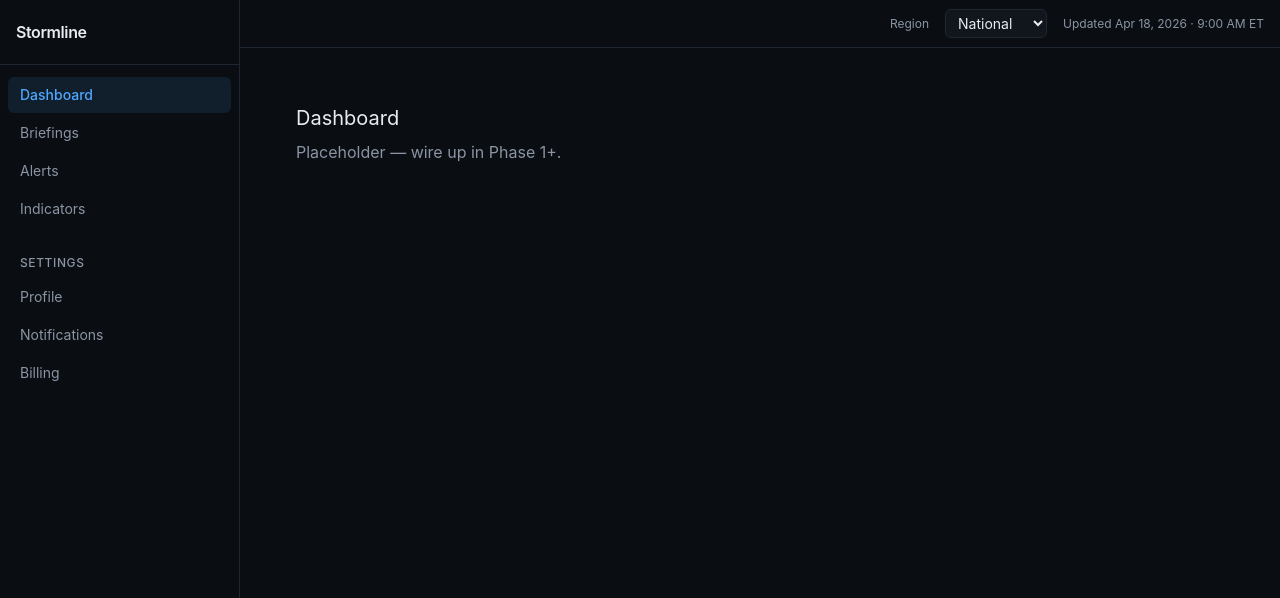
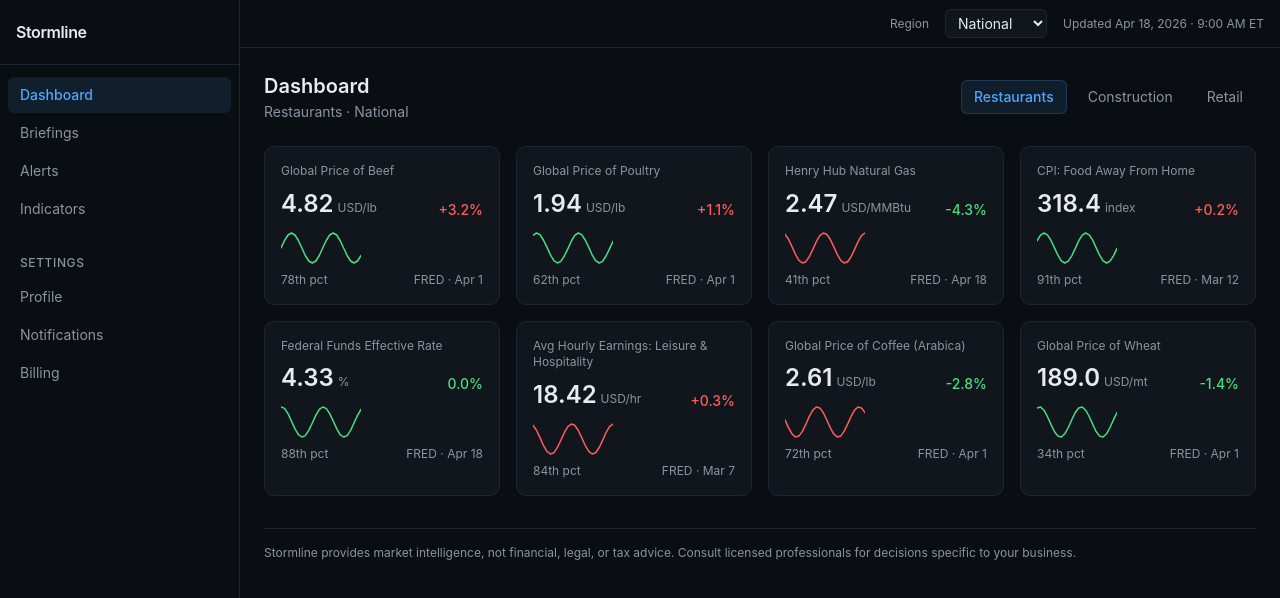
Before and after one commit to Dexterity-PA/Stormline, a Next.js app: page /app in a window 1280 px wide. Shown: the top 598 px of the page. Built offline with nearby package versions, Linux system fonts and the light colour scheme.

Commit message:
feat: dashboard page with mock tile data

```diff
--- a/app/app/page.tsx
+++ b/app/app/page.tsx
@@ -1,8 +1,371 @@
-export default function Page() {
-  return (
-    <main className="p-8">
-      <h1 className="text-xl font-display">Dashboard</h1>
-      <p className="text-fg-muted mt-2">Placeholder — wire up in Phase 1+.</p>
-    </main>
+import Link from 'next/link';
+import { TileGrid } from '@/components/dashboard/TileGrid';
+import type { TileData } from '@/components/dashboard/Tile';
+
+type Industry = 'restaurant' | 'construction' | 'retail';
+
+// Deterministic sine-wave mock series — stable across renders, no Math.random()
+function mockSeries(base: number, length = 24, amp = 0.06, phase = 0): number[] {
+  return Array.from({ length }, (_, i) =>
+    +(base * (1 + amp * Math.sin((i / length) * Math.PI * 4 + phase))).toFixed(3),
   );
 }
+
+const MOCK_TILES: Record<Industry, TileData[]> = {
+  restaurant: [
+    {
+      code: 'FRED:PBEEFUSDM',
+      label: 'Global Price of Beef',
+      value: '4.82',
+      unit: 'USD/lb',
+      deltaPercent: 3.2,
+      deltaType: 'cost',
+      percentile: 78,
+      source: 'FRED',
+      lastUpdated: 'Apr 1',
+      series: mockSeries(4.82, 24, 0.08, 0),
+    },
+    {
+      code: 'FRED:PPOULTUSDM',
+      label: 'Global Price of Poultry',
+      value: '1.94',
+      unit: 'USD/lb',
+      deltaPercent: 1.1,
+      deltaType: 'cost',
+      percentile: 62,
+      source: 'FRED',
+      lastUpdated: 'Apr 1',
+      series: mockSeries(1.94, 24, 0.05, 1),
+    },
+    {
+      code: 'FRED:DHHNGSP',
+      label: 'Henry Hub Natural Gas',
+      value: '2.47',
+      unit: 'USD/MMBtu',
+      deltaPercent: -4.3,
+      deltaType: 'cost',
+      percentile: 41,
+      source: 'FRED',
+      lastUpdated: 'Apr 18',
+      series: mockSeries(2.47, 24, 0.12, 2),
+    },
+    {
+      code: 'FRED:CUSR0000SEFV',
+      label: 'CPI: Food Away From Home',
+      value: '318.4',
+      unit: 'index',
+      deltaPercent: 0.2,
+      deltaType: 'cost',
+      percentile: 91,
+      source: 'FRED',
+      lastUpdated: 'Mar 12',
+      series: mockSeries(318.4, 24, 0.02, 0.5),
+    },
+    {
+      code: 'FRED:DFF',
+      label: 'Federal Funds Effective Rate',
+      value: '4.33',
+      unit: '%',
+      deltaPercent: 0,
+      deltaType: 'cost',
+      percentile: 88,
+      source: 'FRED',
+      lastUpdated: 'Apr 18',
+      series: mockSeries(4.33, 24, 0.01, 1.5),
+    },
+    {
+      code: 'FRED:CES7000000008',
+      label: 'Avg Hourly Earnings: Leisure & Hospitality',
+      value: '18.42',
+      unit: 'USD/hr',
+      deltaPercent: 0.3,
+      deltaType: 'cost',
+      percentile: 84,
+      source: 'FRED',
+      lastUpdated: 'Mar 7',
+      series: mockSeries(18.42, 24, 0.03, 2),
+    },
+    {
+      code: 'FRED:PCOFFOTMUSDM',
+      label: 'Global Price of Coffee (Arabica)',
+      value: '2.61',
+      unit: 'USD/lb',
+      deltaPercent: -2.8,
+      deltaType: 'cost',
+      percentile: 72,
+      source: 'FRED',
+      lastUpdated: 'Apr 1',
+      series: mockSeries(2.61, 24, 0.1, 3),
+    },
+    {
+      code: 'FRED:PWHEAMTUSDM',
+      label: 'Global Price of Wheat',
+      value: '189.0',
+      unit: 'USD/mt',
+      deltaPercent: -1.4,
+      deltaType: 'cost',
+      percentile: 34,
+      source: 'FRED',
+      lastUpdated: 'Apr 1',
+      series: mockSeries(189, 24, 0.09, 1.2),
+    },
+  ],
+  construction: [
+    {
+      code: 'FRED:WPU081',
+      label: 'PPI: Lumber and Wood Products',
+      value: '384.2',
+      unit: 'index',
+      deltaPercent: -2.1,
+      deltaType: 'cost',
+      percentile: 51,
+      source: 'FRED',
+      lastUpdated: 'Mar 14',
+      series: mockSeries(384.2, 24, 0.09, 0),
+    },
+    {
+      code: 'FRED:WPU1017',
+      label: 'PPI: Steel Mill Products',
+      value: '312.8',
+      unit: 'index',
+      deltaPercent: 1.8,
+      deltaType: 'cost',
+      percentile: 64,
+      source: 'FRED',
+      lastUpdated: 'Mar 14',
+      series: mockSeries(312.8, 24, 0.07, 1),
+    },
+    {
+      code: 'FRED:PCOPPUSDM',
+      label: 'Global Price of Copper',
+      value: '9240',
+      unit: 'USD/mt',
+      deltaPercent: 2.4,
+      deltaType: 'cost',
+      percentile: 73,
+      source: 'FRED',
+      lastUpdated: 'Apr 1',
+      series: mockSeries(9240, 24, 0.08, 2),
+    },
+    {
+      code: 'FRED:HOUST',
+      label: 'Housing Starts: Total',
+      value: '1,321',
+      unit: 'k units SAAR',
+      deltaPercent: -3.8,
+      deltaType: 'demand',
+      percentile: 44,
+      source: 'FRED',
+      lastUpdated: 'Mar 18',
+      series: mockSeries(1321, 24, 0.1, 0.5),
+    },
+    {
+      code: 'FRED:MORTGAGE30US',
+      label: '30-Year Fixed Mortgage Rate',
+      value: '6.82',
+      unit: '%',
+      deltaPercent: -0.1,
+      deltaType: 'cost',
+      percentile: 81,
+      source: 'FRED',
+      lastUpdated: 'Apr 10',
+      series: mockSeries(6.82, 24, 0.04, 1.5),
+    },
+    {
+      code: 'FRED:CES2000000008',
+      label: 'Avg Hourly Earnings: Construction',
+      value: '37.84',
+      unit: 'USD/hr',
+      deltaPercent: 0.4,
+      deltaType: 'cost',
+      percentile: 76,
+      source: 'FRED',
+      lastUpdated: 'Mar 7',
+      series: mockSeries(37.84, 24, 0.025, 2),
+    },
+    {
+      code: 'FRED:TTLCONS',
+      label: 'Total Construction Spending',
+      value: '2,148',
+      unit: 'USD B SAAR',
+      deltaPercent: 0.8,
+      deltaType: 'demand',
+      percentile: 67,
+      source: 'FRED',
+      lastUpdated: 'Mar 3',
+      series: mockSeries(2148, 24, 0.04, 3),
+    },
+    {
+      code: 'FRED:PERMIT',
+      label: 'New Housing Permits',
+      value: '1,467',
+      unit: 'k units SAAR',
+      deltaPercent: 1.2,
+      deltaType: 'demand',
+      percentile: 58,
+      source: 'FRED',
+      lastUpdated: 'Mar 18',
+      series: mockSeries(1467, 24, 0.08, 1.2),
+    },
+  ],
+  retail: [
+    {
+      code: 'FRED:RSAFS',
+      label: 'Advance Retail Sales',
+      value: '724.2',
+      unit: 'USD B',
+      deltaPercent: 0.6,
+      deltaType: 'demand',
+      percentile: 72,
+      source: 'FRED',
+      lastUpdated: 'Apr 16',
+      series: mockSeries(724.2, 24, 0.04, 0),
+    },
+    {
+      code: 'FRED:UMCSENT',
+      label: 'Consumer Sentiment (U. Mich)',
+      value: '64.7',
+      unit: 'index',
+      deltaPercent: -4.2,
+      deltaType: 'demand',
+      percentile: 28,
+      source: 'FRED',
+      lastUpdated: 'Apr 11',
+      series: mockSeries(64.7, 24, 0.12, 1),
+    },
+    {
+      code: 'FRED:PSAVERT',
+      label: 'Personal Saving Rate',
+      value: '3.9',
+      unit: '%',
+      deltaPercent: -0.3,
+      deltaType: 'demand',
+      percentile: 22,
+      source: 'FRED',
+      lastUpdated: 'Mar 28',
+      series: mockSeries(3.9, 24, 0.15, 2),
+    },
+    {
+      code: 'FRED:DSPIC96',
+      label: 'Real Disposable Personal Income',
+      value: '17,842',
+      unit: 'USD B chained',
+      deltaPercent: 0.2,
+      deltaType: 'demand',
+      percentile: 61,
+      source: 'FRED',
+      lastUpdated: 'Mar 28',
+      series: mockSeries(17842, 24, 0.03, 0.5),
+    },
+    {
+      code: 'FRED:UNRATE',
+      label: 'Unemployment Rate',
+      value: '4.2',
+      unit: '%',
+      deltaPercent: 0.1,
+      deltaType: 'demand',
+      percentile: 54,
+      source: 'FRED',
+      lastUpdated: 'Apr 4',
+      series: mockSeries(4.2, 24, 0.06, 1.5),
+    },
+    {
+      code: 'FRED:TOTALSL',
+      label: 'Total Consumer Credit',
+      value: '5,107',
+      unit: 'USD B',
+      deltaPercent: 0.4,
+      deltaType: 'cost',
+      percentile: 79,
+      source: 'FRED',
+      lastUpdated: 'Mar 7',
+      series: mockSeries(5107, 24, 0.03, 2),
+    },
+    {
+      code: 'FRED:PCOTTINDUSDM',
+      label: 'Global Price of Cotton',
+      value: '74.8',
+      unit: '¢/lb',
+      deltaPercent: -1.6,
+      deltaType: 'cost',
+      percentile: 47,
+      source: 'FRED',
+      lastUpdated: 'Apr 1',
+      series: mockSeries(74.8, 24, 0.07, 3),
+    },
+    {
+      code: 'FRED:CPIAUCSL',
+      label: 'CPI All Urban Consumers',
+      value: '314.7',
+      unit: 'index',
+      deltaPercent: 0.1,
+      deltaType: 'cost',
+      percentile: 88,
+      source: 'FRED',
+      lastUpdated: 'Mar 12',
+      series: mockSeries(314.7, 24, 0.015, 1.2),
+    },
+  ],
+};
+
+const INDUSTRY_LABELS: Record<Industry, string> = {
+  restaurant: 'Restaurants',
+  construction: 'Construction',
+  retail: 'Retail',
+};
+
+const INDUSTRIES: Industry[] = ['restaurant', 'construction', 'retail'];
+
+interface PageProps {
+  searchParams: Promise<{ industry?: string; region?: string }>;
+}
+
+export default async function DashboardPage({ searchParams }: PageProps) {
+  const params = await searchParams;
+  const industry: Industry =
+    (params.industry as Industry | undefined) ?? 'restaurant';
+  const region = params.region ?? 'national';
+  const tiles = MOCK_TILES[industry] ?? MOCK_TILES.restaurant;
+  const regionLabel = region === 'national' ? 'National' : region;
+
+  return (
+    <div>
+      {/* Page header */}
+      <div className="flex flex-col sm:flex-row sm:items-center sm:justify-between gap-3 mb-6">
+        <div>
+          <h1 className="text-xl font-display font-semibold text-fg">
+            Dashboard
+          </h1>
+          <p className="text-sm text-fg-muted mt-0.5">
+            {INDUSTRY_LABELS[industry]} · {regionLabel}
+          </p>
+        </div>
+
+        {/* Industry selector — link-based, no JS */}
+        <div className="flex items-center gap-2">
+          {INDUSTRIES.map((ind) => (
+            <Link
+              key={ind}
+              href={`/app?industry=${ind}${region !== 'national' ? `&region=${region}` : ''}`}
+              className={`px-3 py-1.5 text-sm rounded-[var(--radius-sm)] transition-colors ${
+                ind === industry
+                  ? 'bg-accent/10 text-accent font-medium border border-accent/20'
+                  : 'text-fg-muted hover:text-fg hover:bg-bg-elev border border-transparent'
+              }`}
+            >
+              {INDUSTRY_LABELS[ind]}
+            </Link>
+          ))}
+        </div>
+      </div>
+
+      <TileGrid tiles={tiles} />
+
+      {/* Legal footer */}
+      <p className="mt-8 text-xs text-fg-muted border-t border-border pt-4">
+        Stormline provides market intelligence, not financial, legal, or tax advice.
+        Consult licensed professionals for decisions specific to your business.
+      </p>
+    </div>
+  );
+}
```
